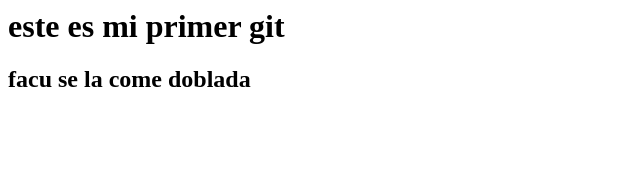
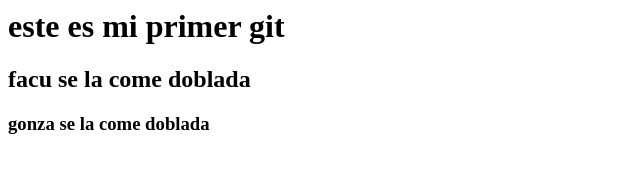
Before and after one commit to EberVr/MiPrimerGit, a plain HTML site: page index.html in a window 1280 px wide. Shown: the whole page, without its empty margins (0-640 px from the left). Drawn offline with Linux system fonts and the light colour scheme.

Commit message:
agrego un h2

```diff
--- a/index.html
+++ b/index.html
@@ -4,5 +4,6 @@
 <body>
     <h1>este es mi primer git</h1>
     <h2>facu se la come doblada</h2>
+    <h3>gonza se la come doblada</h3>
 </body>
 </html>
```
